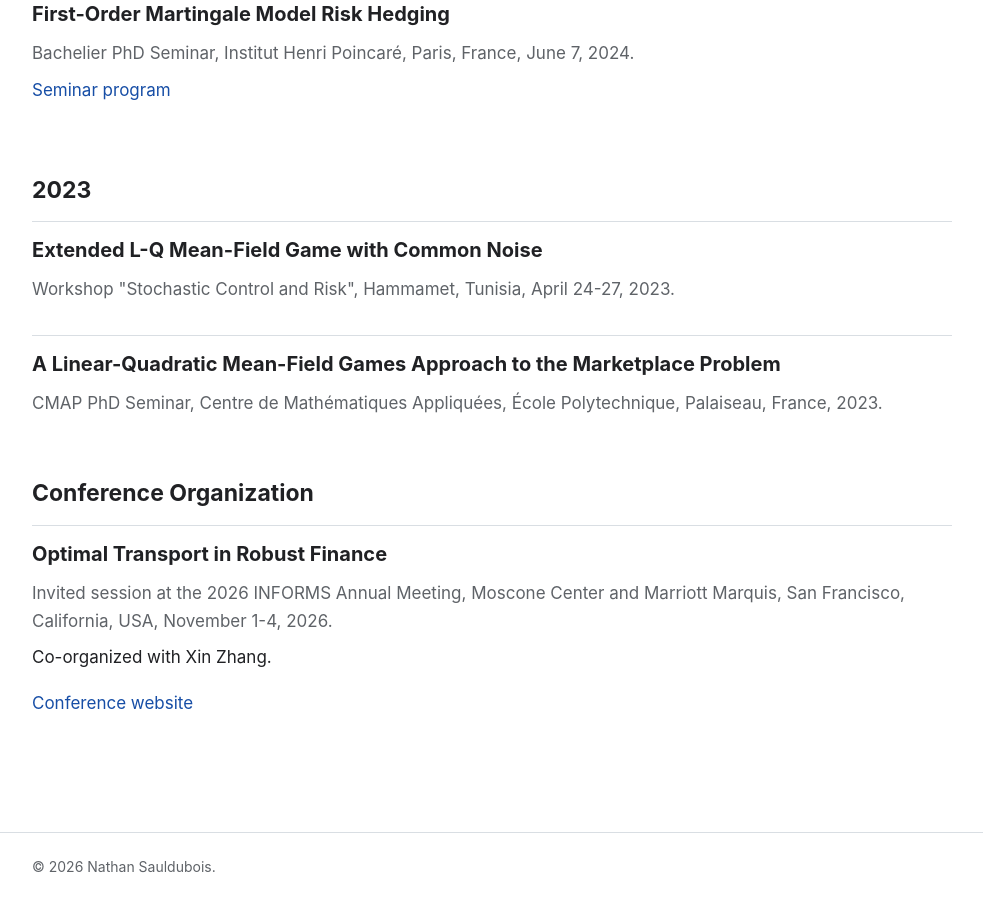
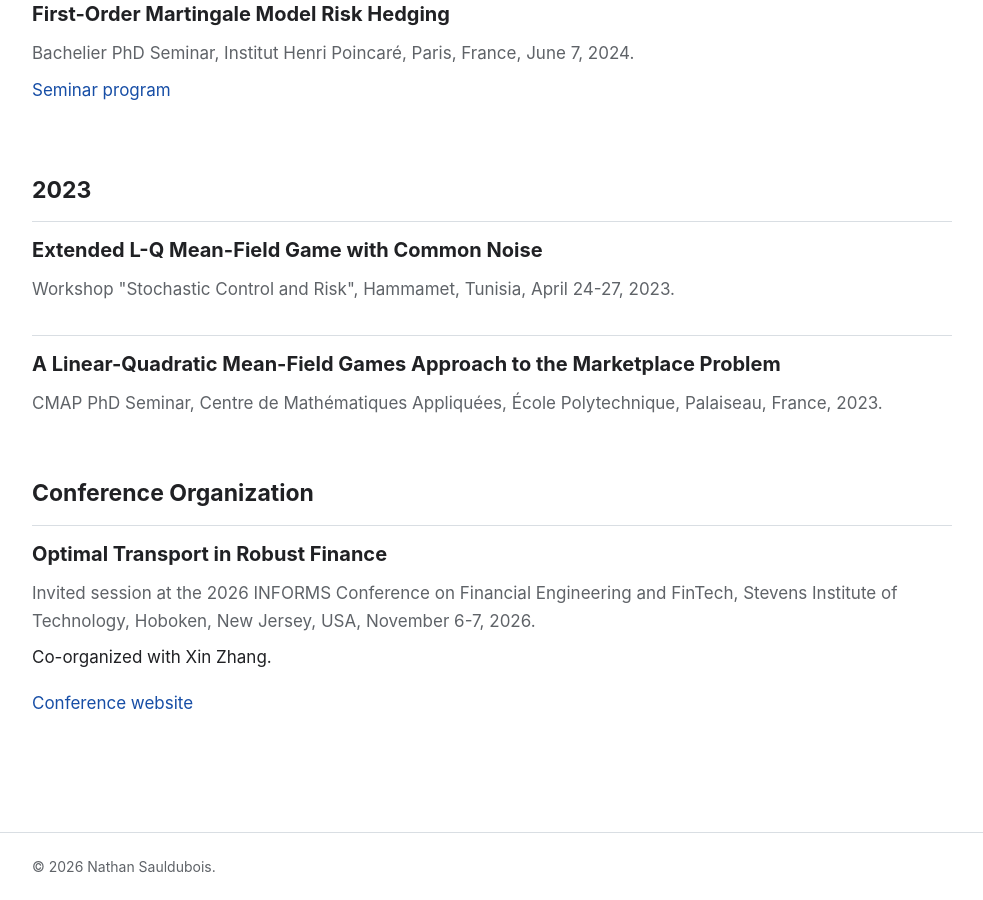
Before and after one commit to NathanSauldubois/nathansauldubois.github.io, a Jekyll site: the page built from conferences.md, in a window 1280 px wide and 900 px high, scrolled down 1606 px. Shown: the whole window, without its empty margins (148-1131 px from the left). Built offline with Jekyll 4.4.1, drawn with Linux system fonts in a browser that asks for light colours.

Commit message:
Fix INFORMS session venue and add NUS forum invitation to CV
The invited session on optimal transport in robust finance is at the 2026
INFORMS Conference on Financial Engineering and FinTech (Stevens, Hoboken),
not the INFORMS Annual Meeting.

Co-Authored-By: Claude Opus 5.5 <noreply@anthropic.com>

```diff
--- a/conferences.md
+++ b/conferences.md
@@ -75,8 +75,8 @@ Selected conference presentations, workshops, seminars, and research talks.
 <ul class="article-list compact-list">
   <li>
     <h2>Optimal Transport in Robust Finance</h2>
-    <p class="meta">Invited session at the 2026 INFORMS Annual Meeting, Moscone Center and Marriott Marquis, San Francisco, California, USA, November 1-4, 2026.</p>
+    <p class="meta">Invited session at the 2026 INFORMS Conference on Financial Engineering and FinTech, Stevens Institute of Technology, Hoboken, New Jersey, USA, November 6-7, 2026.</p>
     <p>Co-organized with Xin Zhang.</p>
-    <p><a href="https://meetings.informs.org/wordpress/annual/">Conference website</a></p>
+    <p><a href="https://www.stevens.edu/page-right-nav/2026-informs-conference-on-financial-engineering-and-fintech">Conference website</a></p>
   </li>
 </ul>
```
Also changed, not shown: 1 other file.
